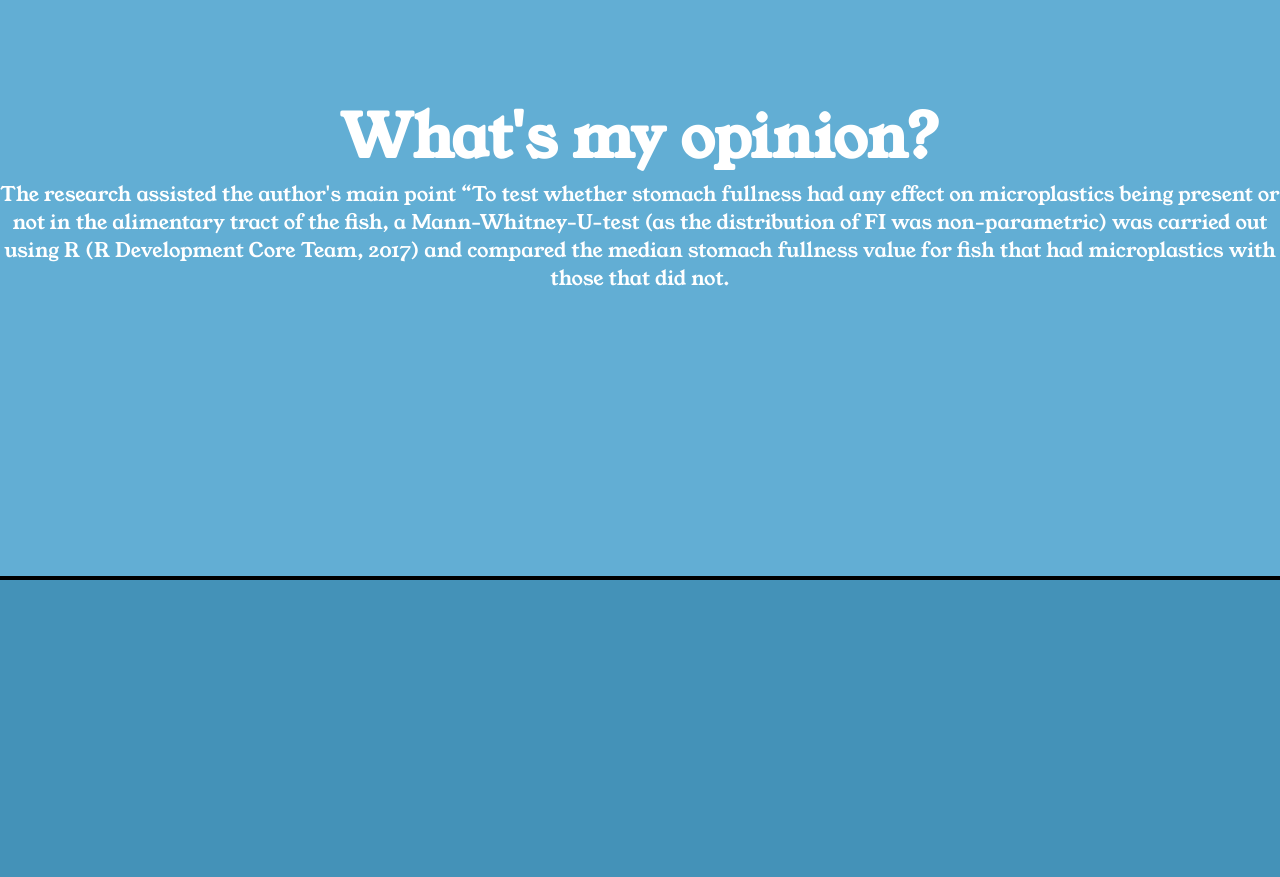
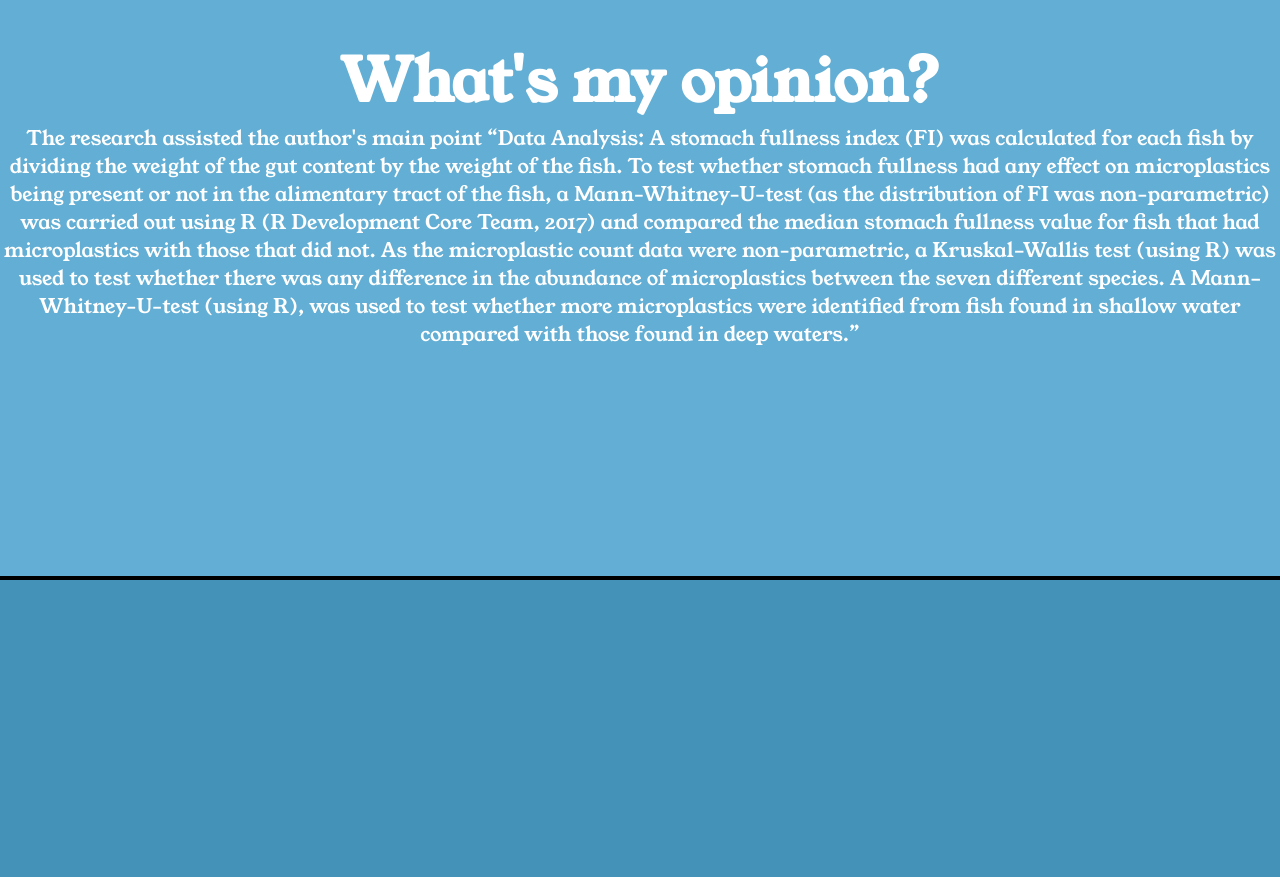
Before and after one commit to EvelynG02/pollution, a plain HTML site: page index.html in a window 1280 px wide. Shown: the part 1020-1897 px from the top of the page. Drawn offline with Linux system fonts and the light colour scheme.

Commit message:
Update index.html

```diff
--- a/index.html
+++ b/index.html
@@ -30,7 +30,7 @@
 
 <section id="html">
 	<h2>What's my opinion?</h2>
-	<p>The research assisted the author's main point “To test whether stomach fullness had any effect on microplastics being present or not in the alimentary tract of the fish, a Mann-Whitney-U-test (as the distribution of FI was non-parametric) was carried out using R (R Development Core Team, 2017) and compared the median stomach fullness value for fish that had microplastics with those that did not.</p>
+	<p>The research assisted the author's main point “Data Analysis: A stomach fullness index (FI) was calculated for each fish by dividing the weight of the gut content by the weight of the fish. To test whether stomach fullness had any effect on microplastics being present or not in the alimentary tract of the fish, a Mann-Whitney-U-test (as the distribution of FI was non-parametric) was carried out using R (R Development Core Team, 2017) and compared the median stomach fullness value for fish that had microplastics with those that did not. As the microplastic count data were non-parametric, a Kruskal–Wallis test (using R) was used to test whether there was any difference in the abundance of microplastics between the seven different species. A Mann–Whitney-U-test (using R), was used to test whether more microplastics were identified from fish found in shallow water compared with those found in deep waters.”</p>
 </section>
 
 <section id="js">
```
